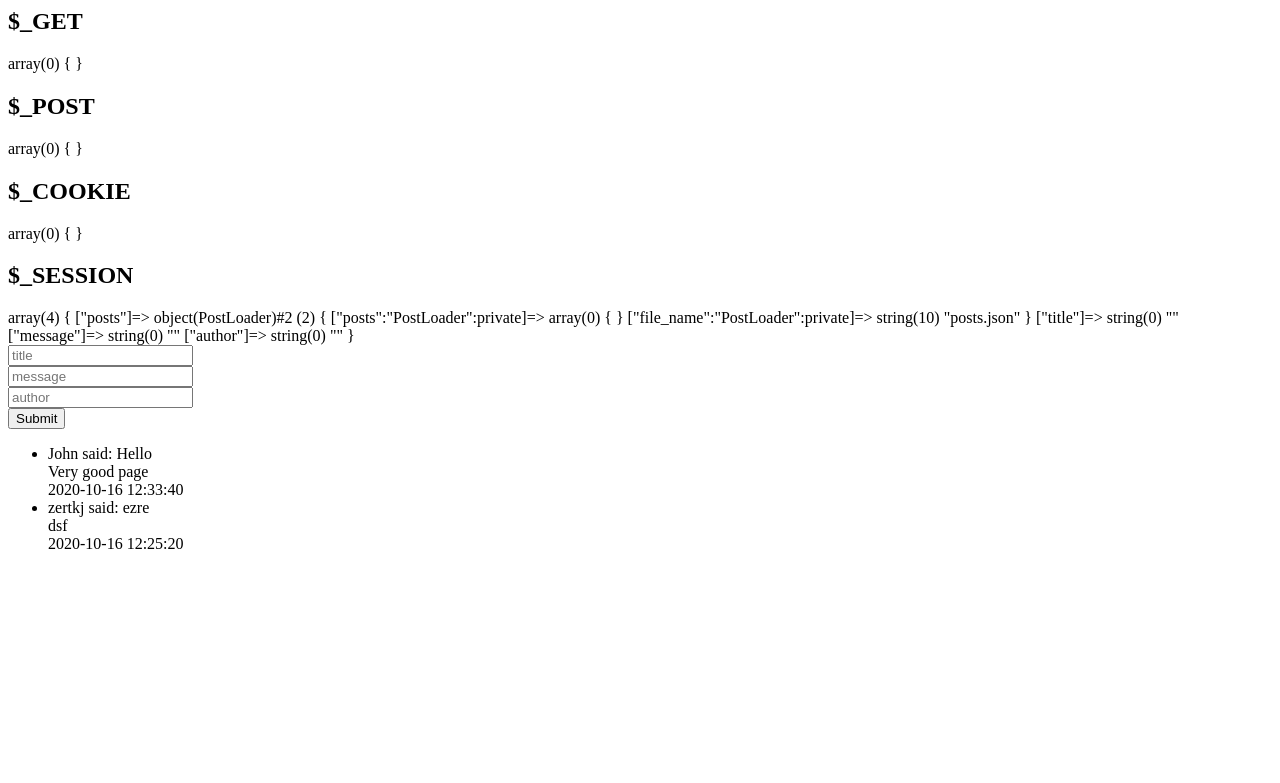
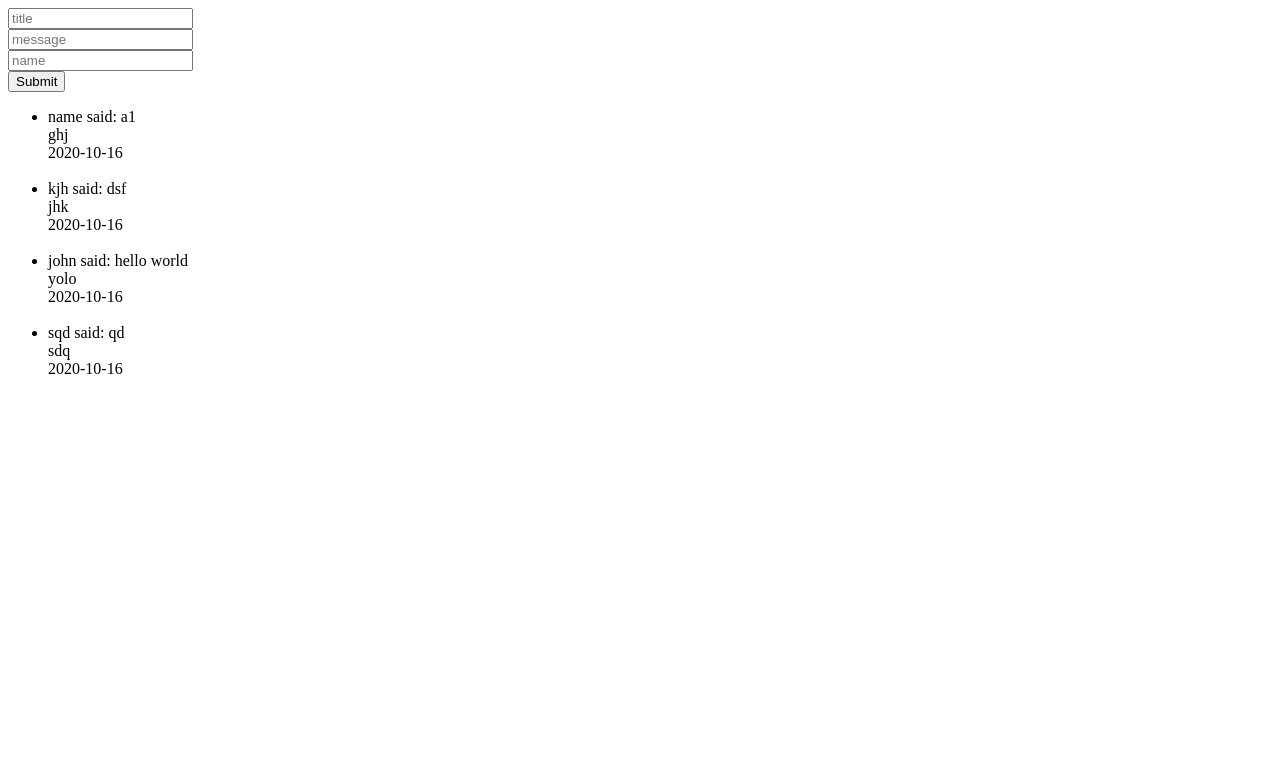
Before and after one commit to glezzz/php-guestbook, a PHP site: page / in a window 1280 px wide. Shown: the top 783 px of the page. Run offline with PHP 8.4, Linux system fonts and the light colour scheme.

Commit message:
final result

```diff
--- a/Post.php
+++ b/Post.php
@@ -4,7 +4,7 @@
  * Class Post stores user post
  */
 class Post implements JsonSerializable  //use implements JsonSerializable to be able to use private properties, because otherwise getting error
-{
+{                                       //Case similar to mine: https://www.codebyamir.com/blog/object-to-json-in-php
     private string $title;
     private DateTimeImmutable $date;
     private string $content;
@@ -44,12 +44,12 @@ class Post implements JsonSerializable  //use implements JsonSerializable to be
     }
 
     public function jsonSerialize()  //Objects implementing JsonSerializable can customize their JSON representation when encoded with json_encode().
-    {
+    {                               //Case similar to mine: https://www.codebyamir.com/blog/object-to-json-in-php
         return
             [
                 'title' => $this->getTitle(),
                 'content' => $this->getContent(),
-                'date' => $this->getDate()->format(DateTimeInterface::ISO8601),
+                'date' => $this->getDate()->format('Y-m-d'),
                 'author' => $this->getAuthor()
             ];
     }
--- a/index.php
+++ b/index.php
@@ -36,7 +36,7 @@ function whatIsHappening()
 
 
 /**
- * sets up session values and restore post content from previous session
+ * Sets up session values and restore post content from previous session
  */
 function loadSessionData()
 {
@@ -75,15 +75,15 @@ function saveSessionData()
 }
 
 /**
- * returns true when all values are right,
+ * Returns true when all values are right,
  * false otherwise
  */
 function validatePost()
 {
     global $author, $title, $content;
-    global $authorErr, $titleErr, $contentErr;
 
     if ($_SERVER["REQUEST_METHOD"] == "POST") {     //check if coming from form post
+
         $content = $_POST['message'];
         $title = $_POST['title'];
         $author = $_POST['author'];
@@ -93,7 +93,7 @@ function validatePost()
 }
 
 /**
- * creates new post using content coming from user
+ * Creates new post using content coming from user
  */
 function createNewPost()
 {
@@ -104,12 +104,15 @@ function createNewPost()
     $title = $content = $content = "";
 }
 
-function formatString($txt){
+/**
+ * Replaces special characters for smileys
+ */
+function formatString($txt)
+{
     $txt2 = htmlspecialchars($txt);
     $txt2 = str_replace(":-)", '&#x1F642', $txt2);
     return $txt2;
 }
-
 
 
 loadSessionData();
@@ -118,6 +121,6 @@ if (validatePost()) {
 }
 saveSessionData();
 
-whatIsHappening();
+//whatIsHappening();
 
 require_once 'index_view.php';
--- a/index_view.php
+++ b/index_view.php
@@ -9,18 +9,18 @@
 </head>
 <body>
 <form method="post">
-    <input type="text" name="title" placeholder="title"><br>
-    <input type="text" name="message" placeholder="message"><br>
-    <input type="text" name="author" placeholder="author"><br>
+    <input type="text" name="title" placeholder="title" ><?php echo $titleErr; ?><br>
+    <input type="text" name="message" placeholder="message" required><br>
+    <input type="text" name="author" placeholder="name" required><br>
     <input type="submit" value="Submit">
 
 </form>
 <div>
-    <ul>
+    <ul>                                                             <!--function for replacing chars for smileys-->
     <?php foreach ($posts_loader->getLatestPosts() AS $post){ ?>
         <li><?php echo  formatString($post->getAuthor()); ?> said: <?php echo formatString($post->getTitle()); ?><br/>
             <?php echo  formatString($post->getContent()); ?><br/>
-            <?php echo $post->getDate()->format('Y-m-d H:i:s'); ?></li>
+            <?php echo $post->getDate()->format('Y-m-d'); ?></li><br/>
     <?php } ?>
     </ul>
 </div>
--- a/posts.json
+++ b/posts.json
@@ -1 +1 @@
-[{"title":"Hello","content":"Very good page","date":"2020-10-16T12:33:40+0200","author":"John"},{"title":"ezre","content":"dsf","date":"2020-10-16T12:25:20+0200","author":"zertkj"}]
+[{"title":"a1","content":"ghj","date":"2020-10-16","author":"name"},{"title":"dsf","content":"jhk","date":"2020-10-16","author":"kjh"},{"title":"hello world","content":"yolo","date":"2020-10-16","author":"john"},{"title":"qd","content":"sdq","date":"2020-10-16","author":"sqd"}]
```
